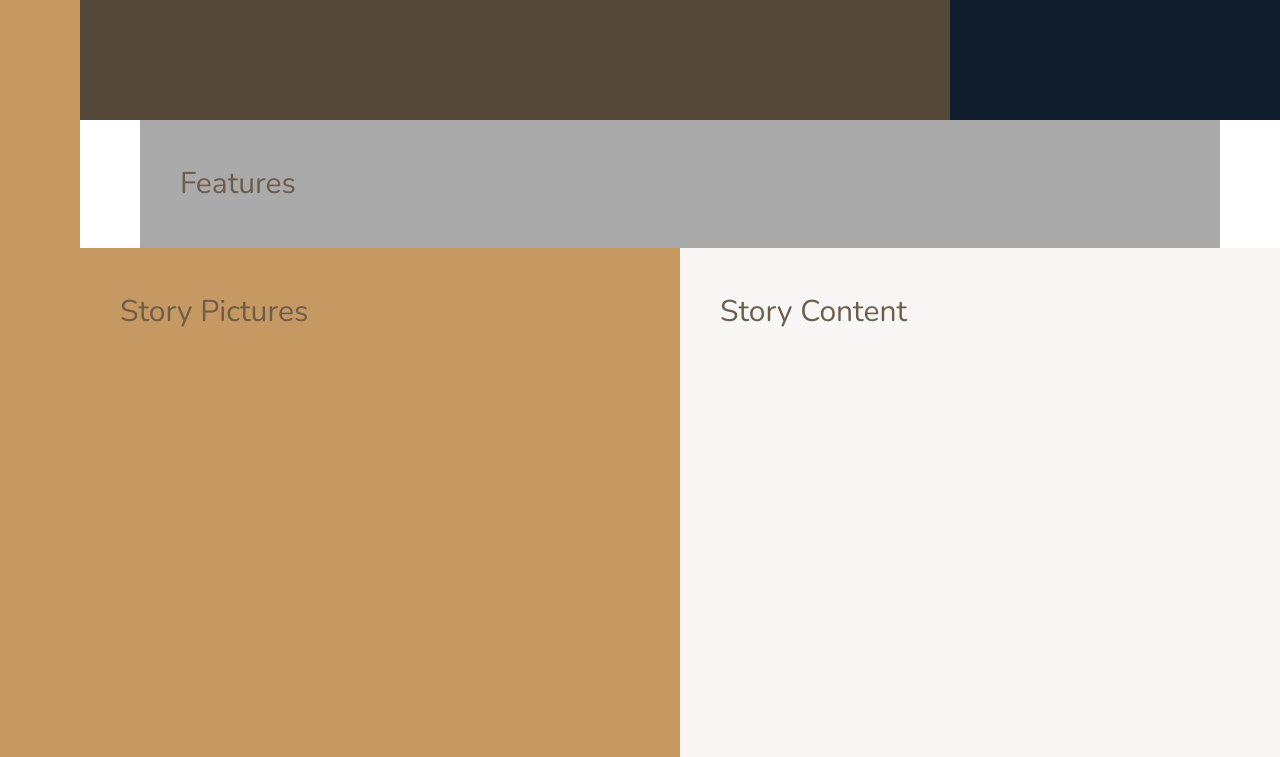
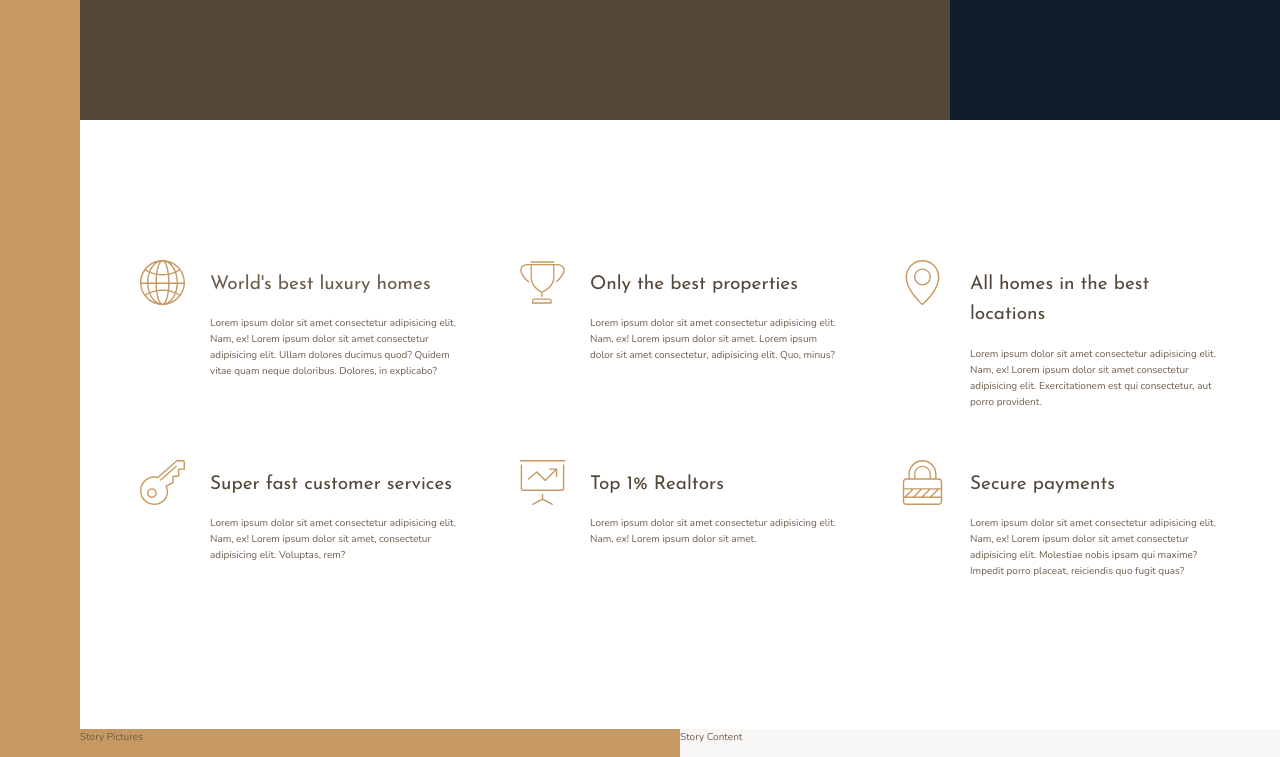
Before and after one commit to ionpdev/grid-project, a website: page index.html in a window 1280 px wide. Shown: the part 520-1277 px from the top of the page. Drawn offline with nearby package versions, Linux system fonts and the light colour scheme.

Commit message:
features section

```diff
--- a/index.html
+++ b/index.html
@@ -9,7 +9,7 @@
         <link rel="stylesheet" href="css/style.css">
         <link rel="shortcut icon" type="image/png" href="img/favicon.png">
 
-        <title>Hotel Share &mdash; Your Home, Your Freedom</title>
+        <title>House Develop &mdash; Your Home, Your Freedom</title>
     </head>
     <body class="container">
         <div class="sidebar">
@@ -22,7 +22,48 @@
             Top 3 Realtors
         </div>
         <section class="features">
-            Features
+            <div class="feature">
+                <svg class="feature__icon">
+                    <use xlink:href="img/sprite.svg#icon-global"></use>
+                </svg>
+                <h4 class="heading-4">World's best luxury homes</h4>
+                <p class="feature_text">Lorem ipsum dolor sit amet consectetur adipisicing elit. Nam, ex! Lorem ipsum dolor sit amet consectetur adipisicing elit. Ullam dolores ducimus quod? Quidem vitae quam neque doloribus. Dolores, in explicabo?</p>
+            </div>
+            <div class="feature">
+                <svg class="feature__icon">
+                    <use xlink:href="img/sprite.svg#icon-trophy"></use>
+                </svg>
+                <h4 class="heading-4 heading-4--dark">Only the best properties</h4>
+                <p class="feature_text">Lorem ipsum dolor sit amet consectetur adipisicing elit. Nam, ex! Lorem ipsum dolor sit amet. Lorem ipsum dolor sit amet consectetur, adipisicing elit. Quo, minus?</p>
+            </div>
+            <div class="feature">
+                <svg class="feature__icon">
+                    <use xlink:href="img/sprite.svg#icon-map-pin"></use>
+                </svg>
+                <h4 class="heading-4 heading-4--dark">All homes in the best locations</h4>
+                <p class="feature_text">Lorem ipsum dolor sit amet consectetur adipisicing elit. Nam, ex! Lorem ipsum dolor sit amet consectetur adipisicing elit. Exercitationem est qui consectetur, aut porro provident.</p>
+            </div>
+            <div class="feature">
+                <svg class="feature__icon">
+                    <use xlink:href="img/sprite.svg#icon-key"></use>
+                </svg>
+                <h4 class="heading-4 heading-4--dark">Super fast customer services</h4>
+                <p class="feature_text">Lorem ipsum dolor sit amet consectetur adipisicing elit. Nam, ex! Lorem ipsum dolor sit amet, consectetur adipisicing elit. Voluptas, rem?</p>
+            </div>
+            <div class="feature">
+                <svg class="feature__icon">
+                    <use xlink:href="img/sprite.svg#icon-presentation"></use>
+                </svg>
+                <h4 class="heading-4 heading-4--dark">Top 1% Realtors</h4>
+                <p class="feature_text">Lorem ipsum dolor sit amet consectetur adipisicing elit. Nam, ex! Lorem ipsum dolor sit amet.</p>
+            </div>
+            <div class="feature">
+                <svg class="feature__icon">
+                    <use xlink:href="img/sprite.svg#icon-lock"></use>
+                </svg>
+                <h4 class="heading-4 heading-4--dark">Secure payments </h4>
+                <p class="feature_text">Lorem ipsum dolor sit amet consectetur adipisicing elit. Nam, ex! Lorem ipsum dolor sit amet consectetur adipisicing elit. Molestiae nobis ipsam qui maxime? Impedit porro placeat, reiciendis quo fugit quas?</p>
+            </div>
         </section>
         <div class="story__pictures">
             Story Pictures
--- a/sass/_base.scss
+++ b/sass/_base.scss
@@ -38,9 +38,4 @@ body {
     display: grid;
     grid-template-rows: 80vh min-content 40vw repeat(3,min-content);
     grid-template-columns: [sidebar-start] 8rem [sidebar-end full-start] minmax(6rem, 1fr) [center-start] repeat(8, [col-start] minmax(min-content, 14rem) [col-end]) [center-end] minmax(6rem, 1fr) [full-end];
-
-    & > * {
-        padding: 40px;
-        font-size: 3rem;
-    }
 }
--- a/sass/_features.scss
+++ b/sass/_features.scss
@@ -1,4 +1,32 @@
 .features {
-    background-color: $color-grey-light-2;
+
     grid-column: center-start / center-end;
+
+    margin: 15rem 0;
+
+    display: grid;
+    // grid-template-columns: repeat(3, 1fr);
+    grid-template-columns: repeat(auto-fit, minmax(25rem, 1fr));
+    grid-gap: 6rem;
+    align-items: start;
 }
+
+.feature {
+
+    display: grid;
+    grid-template-columns: min-content 1fr;
+    grid-row-gap: 1.5rem;
+    grid-column-gap: 2.5rem;
+
+    &__icon {
+        fill: $color-primary;
+        width: 4.5rem;
+        height: 4.5rem;
+        grid-row: 1 / span 2;
+        transform: translateY(-1rem);
+    }
+
+    &__text {
+        font-size: 1.7rem;
+    }
+}
--- a/sass/_typography.scss
+++ b/sass/_typography.scss
@@ -0,0 +1,24 @@
+%heading {
+    font-family: $font-display;
+    font-weight: 400;
+}
+
+.heading-1 {
+    @extend %heading;
+}
+
+.heading-2 {
+    @extend %heading;
+}
+
+.heading-3 {
+    @extend %heading;
+}
+
+.heading-4 {
+    @extend %heading;
+    font-size: 1.9rem;
+
+    &--light {color: $color-grey-light-1;}
+    &--dark {color: $color-grey-dark-1;}
+}
```
Also changed, not shown: css/style.css.
